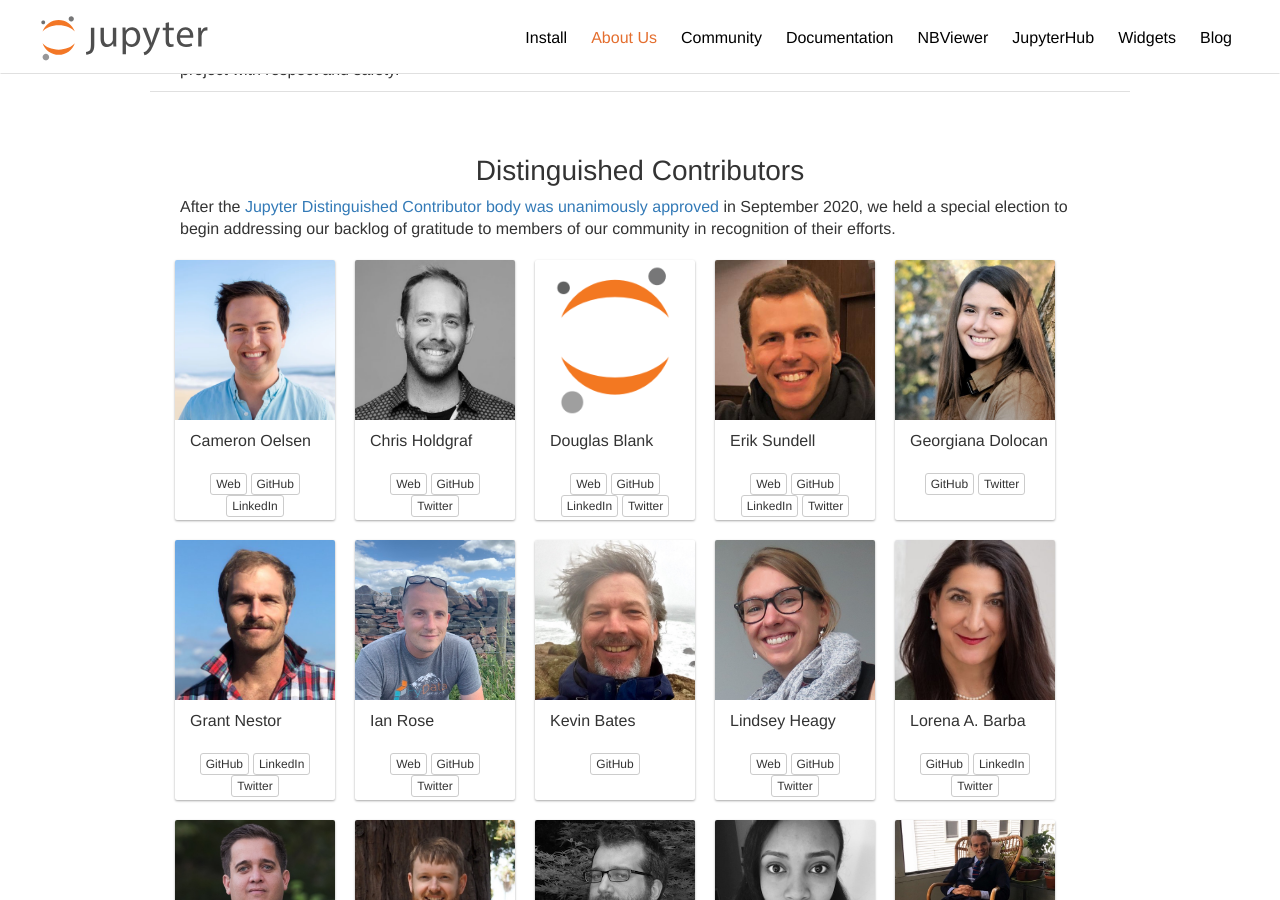
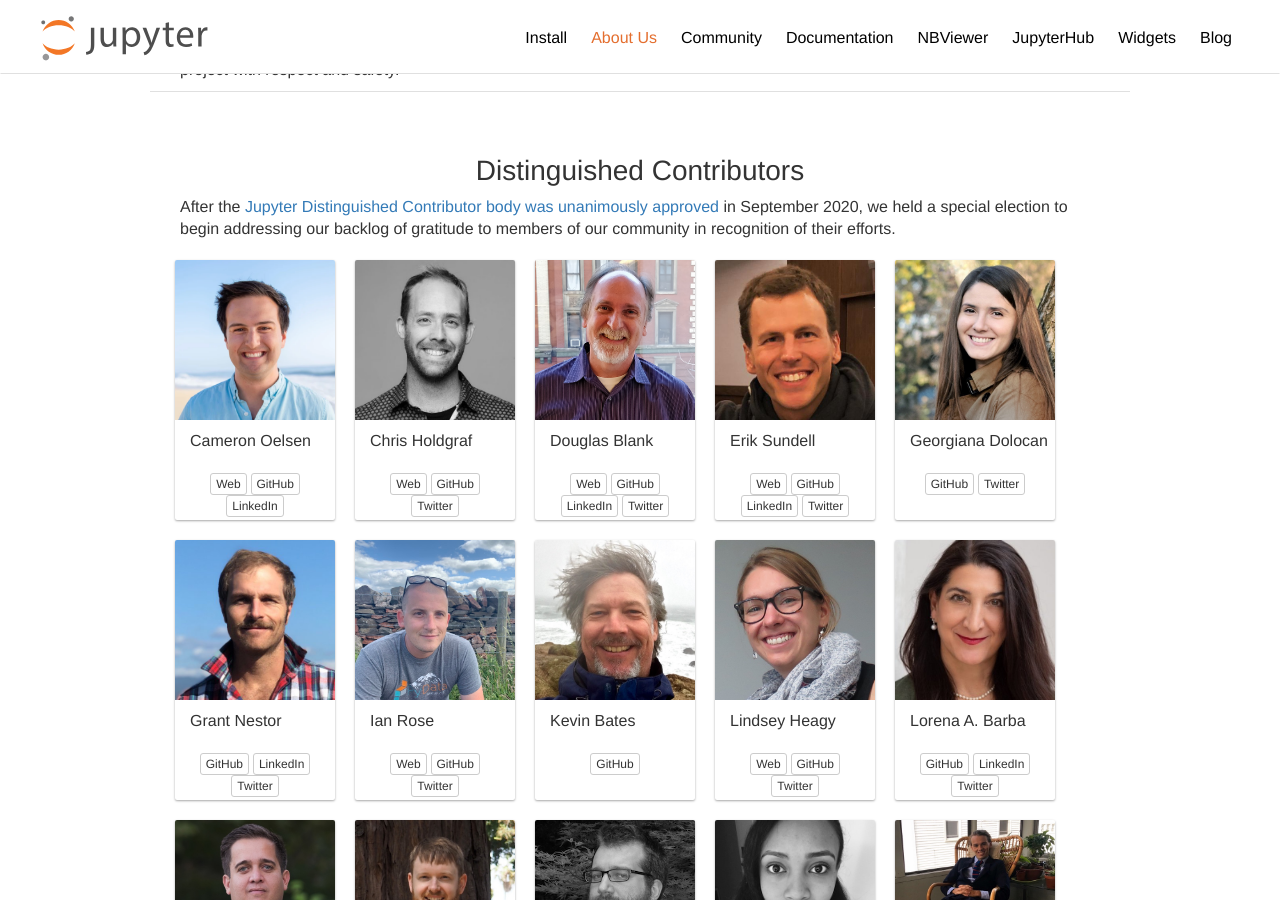
Before and after one commit to jupyter/jupyter.github.io, a Jekyll site: the page built from about.md, in a window 1280 px wide and 900 px high, scrolled down 431 px. Built offline with Jekyll 4.4.1, drawn with Linux system fonts in a browser that asks for light colours; comment, search, counter and statistics services are not loaded.

Commit message:
Add photo for @dsblank

```diff
--- a/about.md
+++ b/about.md
@@ -25,7 +25,7 @@
     twitter_handle: IanRRose
     personal: https://ian-r-rose.github.io/
   - name: Douglas Blank
-    photo: placeholder.png
+    photo: Douglas_Blank.png
     gh_handle: dsblank
     linkedin: https://linkedin.com/in/douglasblank/
     twitter_handle: DougBlank
```
Also changed, not shown: assets/distinguished/Douglas_Blank.png (added).
